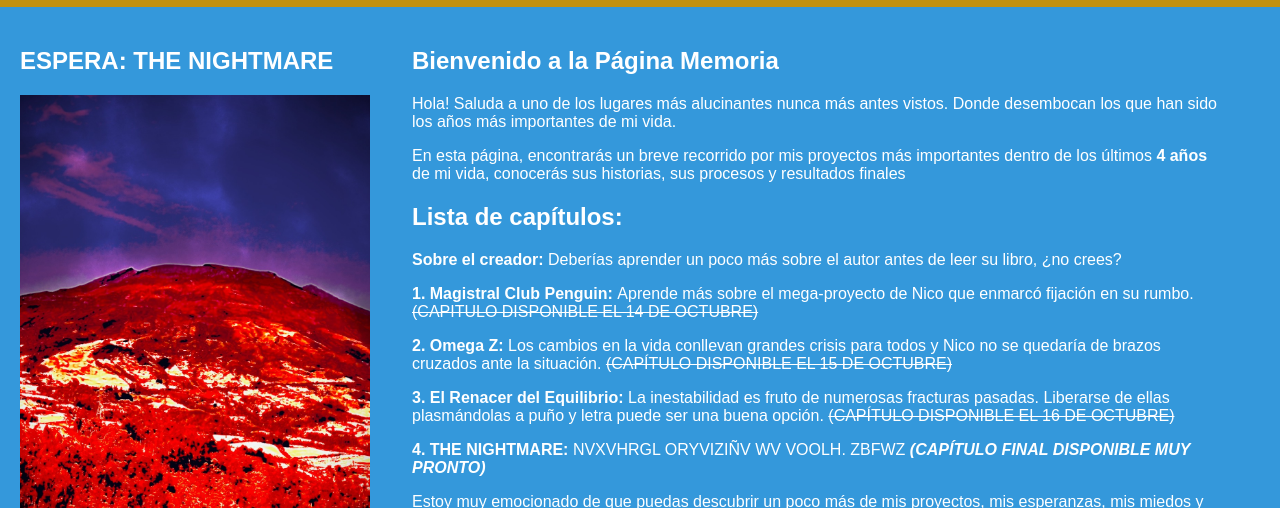
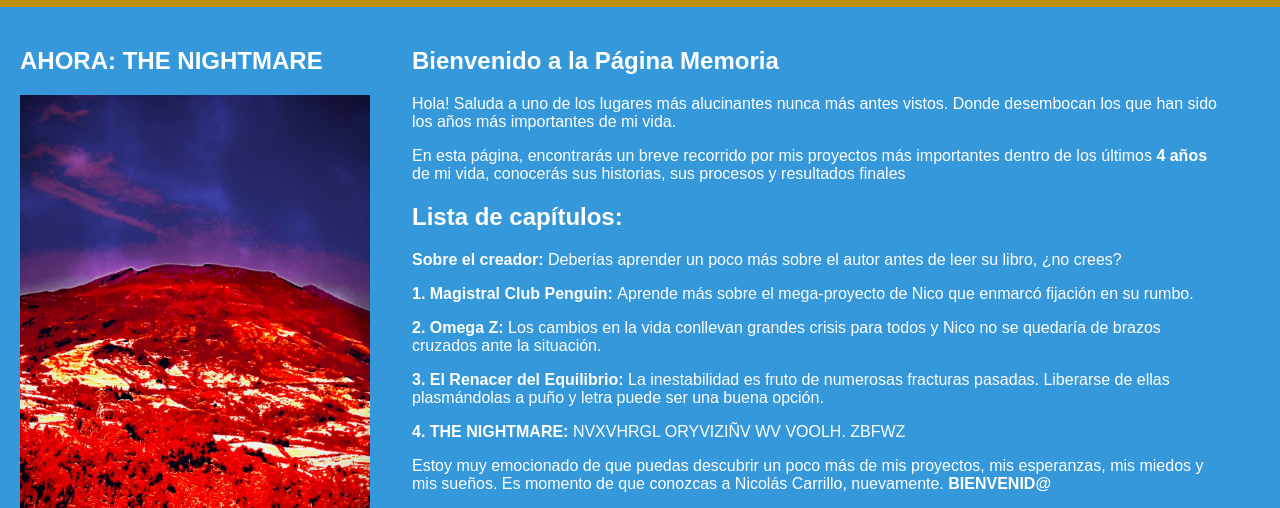
Before and after one commit to iamnicocr/iamnicocr.github.io, a plain HTML site: page index.html in a window 1280 px wide. Shown: the part 103-611 px from the top of the page. Drawn offline with Linux system fonts and the light colour scheme.

Commit message:
FINAL UPDATE

```diff
--- a/index.html
+++ b/index.html
@@ -90,7 +90,7 @@
 
     <div class="main">
         <div class="image-gallery">
-            <h2>ESPERA: THE NIGHTMARE</h2>
+            <h2>AHORA: THE NIGHTMARE</h2>
             <img src="PROMNM.jpg" alt="Imagen 1" style="width: 350px; height: 500px; object-fit: cover;">
         </div>
         <div class="content">
@@ -99,10 +99,10 @@
             <p>En esta página, encontrarás un breve recorrido por mis proyectos más importantes dentro de los últimos <b>4 años</b> de mi vida, conocerás sus historias, sus procesos y resultados finales</p>
             <h2>Lista de capítulos:</h2>
             <p><b>Sobre el creador: </b> Deberías aprender un poco más sobre el autor antes de leer su libro, ¿no crees?</p>
-            <p><b>1. Magistral Club Penguin: </b>Aprende más sobre el mega-proyecto de Nico que enmarcó fijación en su rumbo. <s>(CAPITULO DISPONIBLE EL 14 DE OCTUBRE)</s></p>
-            <p><b>2. Omega Z: </b>Los cambios en la vida conllevan grandes crisis para todos y Nico no se quedaría de brazos cruzados ante la situación. <s>(CAPÍTULO DISPONIBLE EL 15 DE OCTUBRE)</s></p>
-            <p><b>3. El Renacer del Equilibrio: </b>La inestabilidad es fruto de numerosas fracturas pasadas. Liberarse de ellas plasmándolas a puño y letra puede ser una buena opción. <s>(CAPÍTULO DISPONIBLE EL 16 DE OCTUBRE)</s></p>
-            <p><b>4. THE NIGHTMARE: </b>NVXVHRGL ORYVIZIÑV WV VOOLH. ZBFWZ <b><i>(CAPÍTULO FINAL DISPONIBLE MUY PRONTO)</i></b></p>
+            <p><b>1. Magistral Club Penguin: </b>Aprende más sobre el mega-proyecto de Nico que enmarcó fijación en su rumbo.</p>
+            <p><b>2. Omega Z: </b>Los cambios en la vida conllevan grandes crisis para todos y Nico no se quedaría de brazos cruzados ante la situación.</p>
+            <p><b>3. El Renacer del Equilibrio: </b>La inestabilidad es fruto de numerosas fracturas pasadas. Liberarse de ellas plasmándolas a puño y letra puede ser una buena opción.</p>
+            <p><b>4. THE NIGHTMARE: </b>NVXVHRGL ORYVIZIÑV WV VOOLH. ZBFWZ</p>
             <p>Estoy muy emocionado de que puedas descubrir un poco más de mis proyectos, mis esperanzas, mis miedos y mis sueños. Es momento de que conozcas a Nicolás Carrillo, nuevamente. <b>BIENVENID@</b></p>
             <h1>01000001 01010100</h1>
         </div>
```
